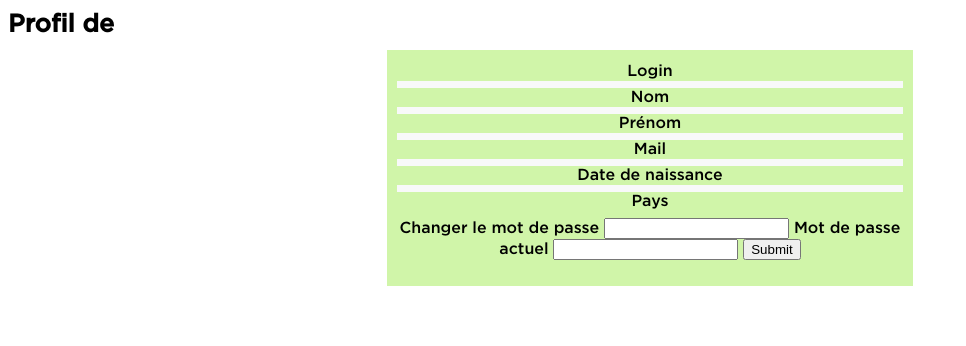
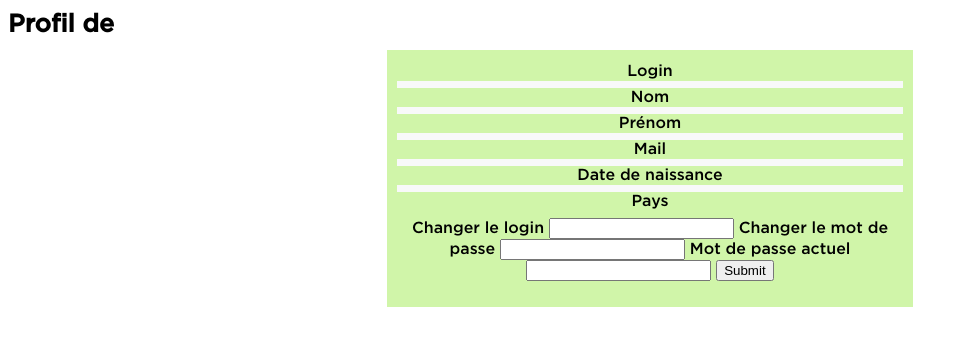
Before and after one commit to Shamzic/BDD_project, a PHP site: template replay/views/profil.php in a window 1280 px wide. Shown: the top 346 px of the page, without its empty margins (0-966 px from the left). Run offline with PHP 8.4, Linux system fonts and the light colour scheme; the template is opened without the code that fills it, so the values that code supplies are empty.

Commit message:
profil ok

```diff
--- a/replay/views/profil.php
+++ b/replay/views/profil.php
@@ -8,6 +8,8 @@
 		<div class="titre">Profil de <?php echo $u->getLogin();?></div>
 	</div>
 	<div class="profil">
+
+
 		<ul>
 			 <li class=blue>Login</li>
 			 <li><?php echo $u->getLogin();?></li>
@@ -28,6 +30,8 @@
 			 <li><?php echo $u->getPays();?></li>
 		</ul>
 		<form method="post" action="index.php?ctrl=user&action=profil">
+			<label for="pw">Changer le login</label>
+			<input type="text" id="login" name="login">
 			<label for="pw">Changer le mot de passe</label>
 			<input type="password" id="pw" name="pw">
 			<label for="pw2">Mot de passe actuel</label>
```
